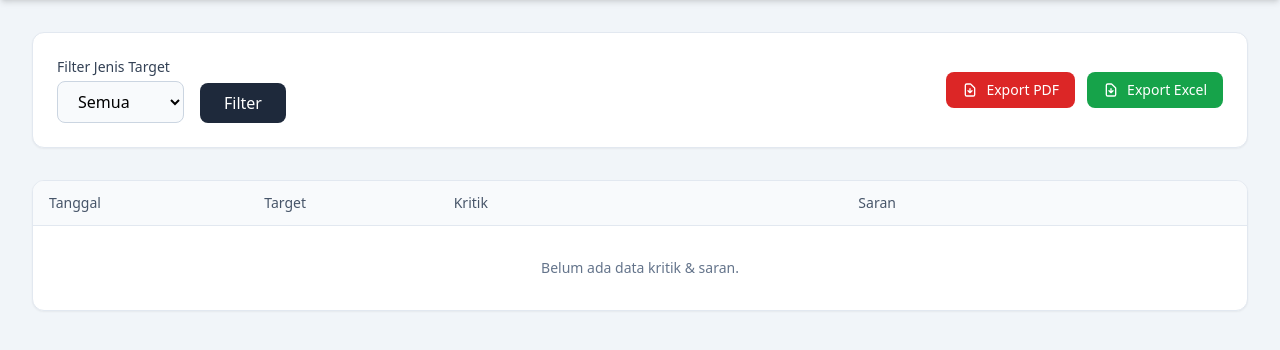
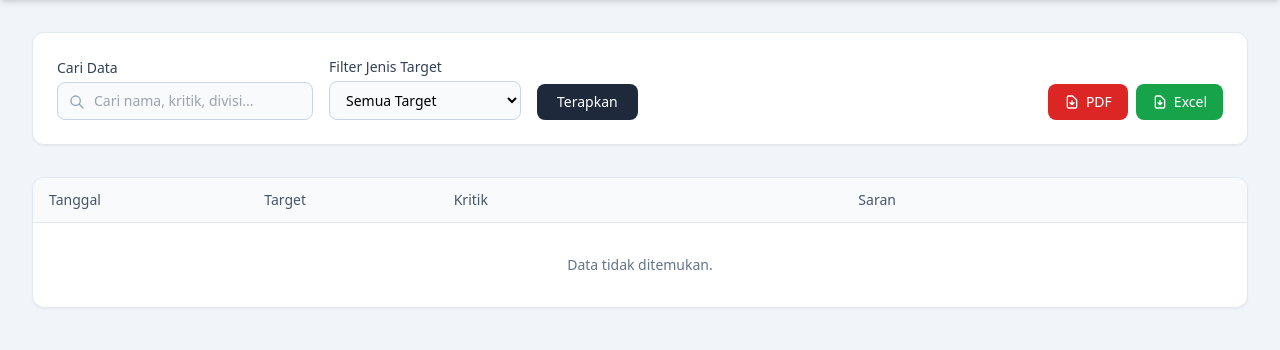
Before and after one commit to idaferiani1915/PENGURUS, a PHP site: page /admin/index.php in a window 1280 px wide. Shown: the part 64-414 px from the top of the page. Run offline with PHP 8.4, Linux system fonts and the light colour scheme; the visitor is signed in with stand-in values (Sample User, id 1); data comes from the database, SQL or seed files in the repository; data that the repository does not hold is empty; some libraries are stand-ins or nearby versions.

Commit message:
tambah search

```diff
--- a/admin/index.php
+++ b/admin/index.php
@@ -13,11 +13,25 @@ if (isset($_GET['logout'])) {
 
 require '../api/koneksi.php';
 
-// Filter
+// Filter & Search
 $filter_jenis = $_GET['jenis_target'] ?? '';
+$search = trim($_GET['search'] ?? '');
+
 $where = [];
+
 if ($filter_jenis) {
     $where[] = "k.jenis_target = '" . $conn->real_escape_string($filter_jenis) . "'";
+}
+
+if ($search) {
+    $search_escaped = $conn->real_escape_string($search);
+    $where[] = "(
+        k.divisi_target LIKE '%$search_escaped%' OR
+        k.isi_kritik LIKE '%$search_escaped%' OR
+        k.isi_saran LIKE '%$search_escaped%' OR
+        p.nama LIKE '%$search_escaped%' OR
+        p.jabatan LIKE '%$search_escaped%'
+    )";
 }
 
 $where_clause = count($where) > 0 ? "WHERE " . implode(' AND ', $where) : "";
@@ -45,69 +59,104 @@ $result = $conn->query($query);
 <body class="bg-slate-100 min-h-screen">
     <nav class="bg-slate-900 text-white shadow-md">
         <div class="max-w-7xl mx-auto px-4 sm:px-6 lg:px-8 h-16 flex items-center justify-between">
-            <h1 class="font-bold text-xl">Admin Panel - Intermedia</h1>
-            <a href="?logout=1" class="text-sm bg-red-600 hover:bg-red-500 px-4 py-2 rounded-lg transition">Logout</a>
+            <h1 class="font-bold text-lg sm:text-xl">Admin Panel - Intermedia</h1>
+            <a href="?logout=1" class="text-xs sm:text-sm bg-red-600 hover:bg-red-500 px-3 sm:px-4 py-2 rounded-lg transition">Logout</a>
         </div>
     </nav>
 
-    <main class="max-w-7xl mx-auto px-4 sm:px-6 lg:px-8 py-8">
-        <div class="bg-white rounded-xl shadow-sm p-6 mb-8 flex justify-between items-center border border-slate-200">
-            <form class="flex gap-4 items-end">
-                <div>
-                    <label class="block text-sm font-medium text-slate-700 mb-1">Filter Jenis Target</label>
-                    <select name="jenis_target" class="border border-slate-300 rounded-lg px-4 py-2 bg-slate-50 outline-none focus:border-blue-500">
-                        <option value="">Semua</option>
+    <main class="max-w-7xl mx-auto px-4 sm:px-6 lg:px-8 py-6 sm:py-8">
+        <!-- Control Bar: Filter, Search, & Export -->
+        <div class="bg-white rounded-xl shadow-sm p-4 sm:p-6 mb-6 sm:mb-8 border border-slate-200 flex flex-col lg:flex-row lg:items-end justify-between gap-4">
+
+            <!-- Form Filter & Search -->
+            <form method="GET" class="flex flex-col sm:flex-row gap-3 sm:gap-4 items-stretch sm:items-end w-full lg:w-auto">
+                <!-- Search Input -->
+                <div class="w-full sm:w-64">
+                    <label class="block text-xs sm:text-sm font-medium text-slate-700 mb-1">Cari Data</label>
+                    <div class="relative">
+                        <input
+                            type="text"
+                            name="search"
+                            value="<?php echo htmlspecialchars($search); ?>"
+                            placeholder="Cari nama, kritik, divisi..."
+                            class="w-full border border-slate-300 rounded-lg pl-9 pr-4 py-2 text-sm bg-slate-50 outline-none focus:border-blue-500 transition"
+                        >
+                        <svg class="w-4 h-4 text-slate-400 absolute left-3 top-3" fill="none" stroke="currentColor" viewBox="0 0 24 24">
+                            <path stroke-linecap="round" stroke-linejoin="round" stroke-width="2" d="M21 21l-6-6m2-5a7 7 0 11-14 0 7 7 0 0114 0z"></path>
+                        </svg>
+                    </div>
+                </div>
+
+                <!-- Dropdown Filter -->
+                <div class="w-full sm:w-48">
+                    <label class="block text-xs sm:text-sm font-medium text-slate-700 mb-1">Filter Jenis Target</label>
+                    <select name="jenis_target" class="w-full border border-slate-300 rounded-lg px-3 py-2 text-sm bg-slate-50 outline-none focus:border-blue-500 transition">
+                        <option value="">Semua Target</option>
                         <option value="Pengurus" <?php echo $filter_jenis === 'Pengurus' ? 'selected' : ''; ?>>Pengurus</option>
                         <option value="Divisi" <?php echo $filter_jenis === 'Divisi' ? 'selected' : ''; ?>>Divisi</option>
                     </select>
                 </div>
-                <button type="submit" class="bg-slate-800 text-white px-6 py-2 rounded-lg hover:bg-slate-700 transition">Filter</button>
+
+                <!-- Action Buttons: Cari & Reset -->
+                <div class="flex gap-2">
+                    <button type="submit" class="flex-1 sm:flex-none bg-slate-800 text-white px-5 py-2 text-sm rounded-lg hover:bg-slate-700 transition">
+                        Terapkan
+                    </button>
+                    <?php if ($search || $filter_jenis): ?>
+                        <a href="?" class="flex-1 sm:flex-none text-center border border-slate-300 text-slate-600 px-4 py-2 text-sm rounded-lg hover:bg-slate-100 transition">
+                            Reset
+                        </a>
+                    <?php endif; ?>
+                </div>
             </form>
-            <div class="flex gap-3">
-                <a href="export_pdf.php?jenis_target=<?php echo urlencode($filter_jenis); ?>" class="bg-red-600 hover:bg-red-500 text-white px-4 py-2 rounded-lg transition text-sm flex items-center gap-2">
+
+            <!-- Export Buttons -->
+            <div class="flex gap-2 pt-2 lg:pt-0 border-t lg:border-t-0 border-slate-100 justify-end">
+                <a href="export_pdf.php?jenis_target=<?php echo urlencode($filter_jenis); ?>&search=<?php echo urlencode($search); ?>" class="flex-1 sm:flex-none justify-center bg-red-600 hover:bg-red-500 text-white px-3 sm:px-4 py-2 rounded-lg transition text-xs sm:text-sm flex items-center gap-1.5">
                     <svg class="w-4 h-4" fill="none" stroke="currentColor" viewBox="0 0 24 24"><path stroke-linecap="round" stroke-linejoin="round" stroke-width="2" d="M12 10v6m0 0l-3-3m3 3l3-3m2 8H7a2 2 0 01-2-2V5a2 2 0 012-2h5.586a1 1 0 01.707.293l5.414 5.414a1 1 0 01.293.707V19a2 2 0 01-2 2z"></path></svg>
-                    Export PDF
+                    PDF
                 </a>
-                <a href="export_excel.php?jenis_target=<?php echo urlencode($filter_jenis); ?>" class="bg-green-600 hover:bg-green-500 text-white px-4 py-2 rounded-lg transition text-sm flex items-center gap-2">
+                <a href="export_excel.php?jenis_target=<?php echo urlencode($filter_jenis); ?>&search=<?php echo urlencode($search); ?>" class="flex-1 sm:flex-none justify-center bg-green-600 hover:bg-green-500 text-white px-3 sm:px-4 py-2 rounded-lg transition text-xs sm:text-sm flex items-center gap-1.5">
                     <svg class="w-4 h-4" fill="none" stroke="currentColor" viewBox="0 0 24 24"><path stroke-linecap="round" stroke-linejoin="round" stroke-width="2" d="M12 10v6m0 0l-3-3m3 3l3-3m2 8H7a2 2 0 01-2-2V5a2 2 0 012-2h5.586a1 1 0 01.707.293l5.414 5.414a1 1 0 01.293.707V19a2 2 0 01-2 2z"></path></svg>
-                    Export Excel
+                    Excel
                 </a>
             </div>
         </div>
 
+        <!-- Data Table Section -->
         <div class="bg-white rounded-xl shadow-sm border border-slate-200 overflow-hidden">
             <div class="overflow-x-auto">
-                <table class="w-full text-left border-collapse">
+                <table class="w-full text-left border-collapse min-w-[640px]">
                     <thead>
-                        <tr class="bg-slate-50 border-b border-slate-200 text-slate-600 text-sm">
+                        <tr class="bg-slate-50 border-b border-slate-200 text-slate-600 text-xs sm:text-sm">
                             <th class="py-3 px-4 font-medium">Tanggal</th>
                             <th class="py-3 px-4 font-medium">Target</th>
                             <th class="py-3 px-4 font-medium w-1/3">Kritik</th>
                             <th class="py-3 px-4 font-medium w-1/3">Saran</th>
                         </tr>
                     </thead>
-                    <tbody class="text-sm divide-y divide-slate-200">
+                    <tbody class="text-xs sm:text-sm divide-y divide-slate-200">
                         <?php if ($result && $result->num_rows > 0): ?>
                             <?php while($row = $result->fetch_assoc()): ?>
                                 <tr class="hover:bg-slate-50 transition">
-                                    <td class="py-3 px-4 text-slate-500 whitespace-nowrap"><?php echo date('d/m/Y H:i', strtotime($row['tanggal_masuk'])); ?></td>
-                                    <td class="py-3 px-4">
+                                    <td class="py-3 px-4 text-slate-500 whitespace-nowrap align-top"><?php echo date('d/m/Y H:i', strtotime($row['tanggal_masuk'])); ?></td>
+                                    <td class="py-3 px-4 align-top">
                                         <?php if ($row['jenis_target'] === 'Pengurus'): ?>
-                                            <span class="inline-block px-2 py-1 bg-blue-100 text-blue-700 text-xs rounded-md mb-1 font-medium">Individu</span><br>
+                                            <span class="inline-block px-2 py-0.5 bg-blue-100 text-blue-700 text-[10px] sm:text-xs rounded-md mb-1 font-medium">Individu</span><br>
                                             <span class="font-semibold text-slate-800"><?php echo htmlspecialchars($row['nama']); ?></span><br>
                                             <span class="text-slate-500 text-xs"><?php echo htmlspecialchars($row['jabatan']); ?> (<?php echo htmlspecialchars($row['divisi_target']); ?>)</span>
                                         <?php else: ?>
-                                            <span class="inline-block px-2 py-1 bg-purple-100 text-purple-700 text-xs rounded-md mb-1 font-medium">Divisi</span><br>
+                                            <span class="inline-block px-2 py-0.5 bg-purple-100 text-purple-700 text-[10px] sm:text-xs rounded-md mb-1 font-medium">Divisi</span><br>
                                             <span class="font-semibold text-slate-800"><?php echo htmlspecialchars($row['divisi_target']); ?></span>
                                         <?php endif; ?>
                                     </td>
-                                    <td class="py-3 px-4 text-slate-700"><?php echo nl2br(htmlspecialchars($row['isi_kritik'] ?: '-')); ?></td>
-                                    <td class="py-3 px-4 text-slate-700"><?php echo nl2br(htmlspecialchars($row['isi_saran'] ?: '-')); ?></td>
+                                    <td class="py-3 px-4 text-slate-700 align-top"><?php echo nl2br(htmlspecialchars($row['isi_kritik'] ?: '-')); ?></td>
+                                    <td class="py-3 px-4 text-slate-700 align-top"><?php echo nl2br(htmlspecialchars($row['isi_saran'] ?: '-')); ?></td>
                                 </tr>
                             <?php endwhile; ?>
                         <?php else: ?>
                             <tr>
-                                <td colspan="4" class="py-8 text-center text-slate-500">Belum ada data kritik & saran.</td>
+                                <td colspan="4" class="py-8 text-center text-slate-500">Data tidak ditemukan.</td>
                             </tr>
                         <?php endif; ?>
                     </tbody>
```
